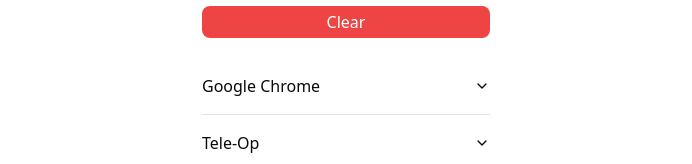
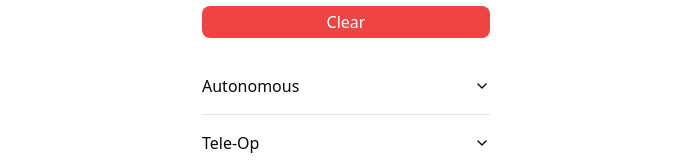
Before and after one commit to MrStudentGuy/matrix-centerstage-scorer, a Next.js app: page / in a window 1280 px wide. Shown: the part 380-544 px from the top of the page, without its empty margins (294-986 px from the left). Built offline with nearby package versions, Linux system fonts and the light colour scheme.

Commit message:
Fixed "auto" section being  titled as "google chrome"

```diff
--- a/src/pages/index.tsx
+++ b/src/pages/index.tsx
@@ -27,7 +27,7 @@ import Link from "next/link";
 
 export default function Home() {
     const router = useRouter();
-    const { toast } = useToast();
+    // const { toast } = useToast();
 
     type QueryParamValue = string | number | boolean;
     function updateQuery(queryName: string, queryValue?: QueryParamValue) {
@@ -447,7 +447,7 @@ export default function Home() {
                             <Accordion type="single" collapsible>
                                 {/*Auto*/}
                                 <AccordionItem value="item-1">
-                                    <AccordionTrigger>Google Chrome</AccordionTrigger>
+                                    <AccordionTrigger>Autonomous</AccordionTrigger>
                                     <AccordionContent>
                                         <div className={"flex flex-col space-y-2"}>
                                             {/*Robot Parked*/}
```
